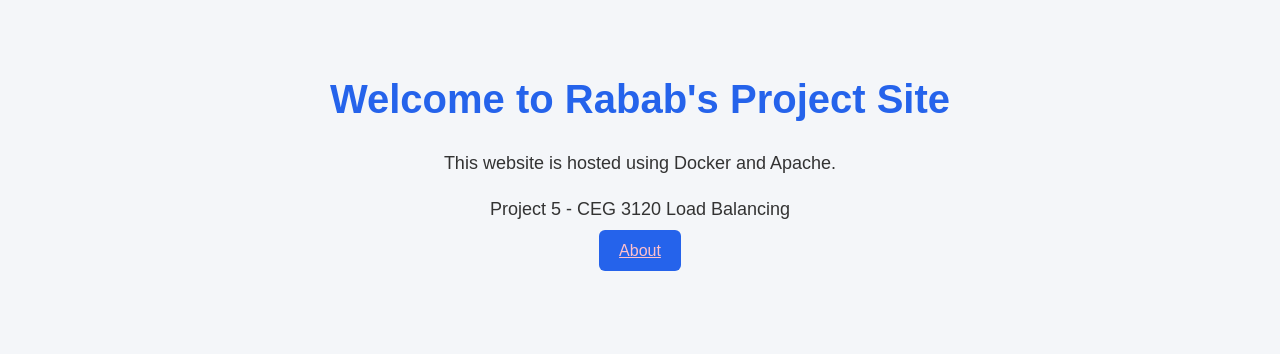
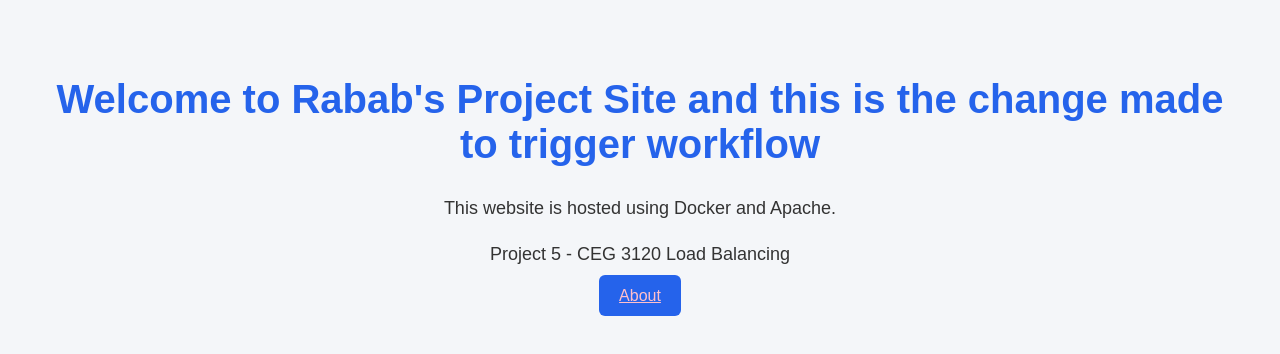
Before and after one commit to WSU-kduncan/ceg3120-cicd-fahid2-f26, a plain HTML site: page web-content/index.html in a window 1280 px wide. Drawn offline with Linux system fonts and the light colour scheme.

Commit message:
Updated the homepage for workflow testing

```diff
--- a/web-content/index.html
+++ b/web-content/index.html
@@ -6,7 +6,7 @@
     <link rel="stylesheet" href="style.css">
 </head>
 <body>
-    <h1>Welcome to Rabab's Project Site </h1>
+    <h1>Welcome to Rabab's Project Site and this is the change made to trigger workflow </h1>
     <p>This website is hosted using Docker and Apache.</p>
     <p>Project 5 - CEG 3120 Load Balancing</p>
 
```
